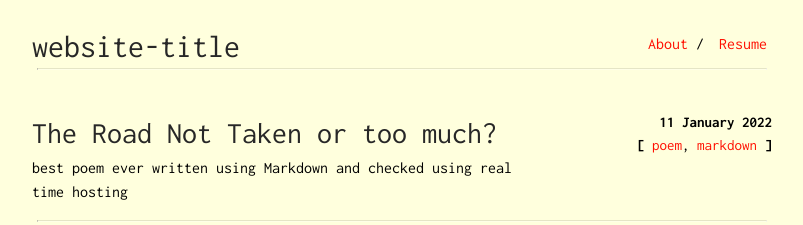
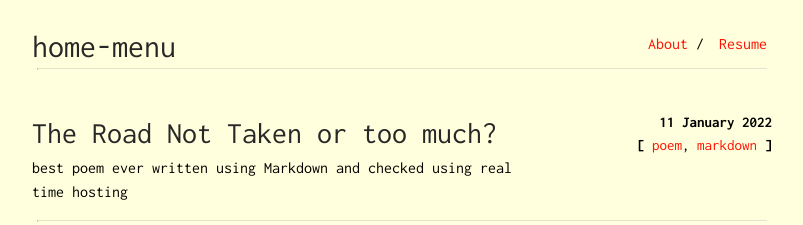
Before and after one commit to pruthvirajbhat/website-portfolio-old-uno, a Jekyll site: the page built from index.html, in a window 1280 px wide. Shown: the top 225 px of the page, without its empty margins (238-1041 px from the left). Built offline with Jekyll 4.4.1, drawn with Linux system fonts in a browser that asks for light colours.

Commit message:
update title

```diff
--- a/_config.yml
+++ b/_config.yml
@@ -1,4 +1,4 @@
-title: website-title
+title: home-menu
 author: pruthvi raj
 subtitle: pursuing infosec
 
```
